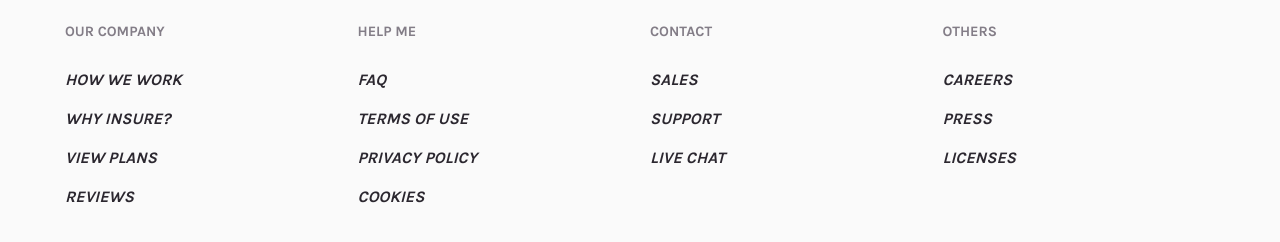
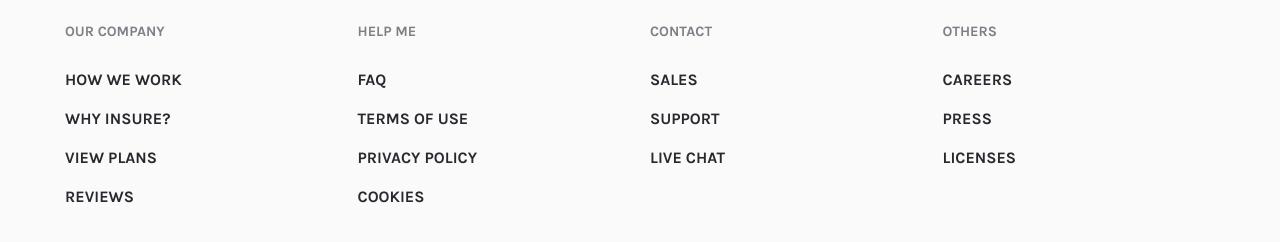
Before and after one commit to Fran3103/insure-landing, a React (Create React App) app: page / in a window 1280 px wide. Shown: the part 1739-1981 px from the top of the page. Built offline with nearby package versions, Linux system fonts and the light colour scheme.

Commit message:
arreglo de links

```diff
--- a/src/estilos/footer.module.css
+++ b/src/estilos/footer.module.css
@@ -20,6 +20,8 @@
 
 .link{
     cursor: pointer;
+
+    list-style: none;
 }
 
 .logosContainer{
--- a/src/screen/footer.js
+++ b/src/screen/footer.js
@@ -109,11 +109,11 @@
                                     <ul className={style.listaCompany}>
                                         {
                                             linksCompany.map((x) => (
-                                                <i  key={x.id} className={style.link}>
+                                                <li  key={x.id} className={style.link}>
                                                     {
                                                         x.link
                                                     }
-                                                </i>
+                                                </li>
                                             ))
                                         }
 
@@ -127,11 +127,11 @@
                         <ul className={style.listaHelp}>
                             {
                                 linksHelp.map((x) => (
-                                    <i key={x.id} className={style.link}>
+                                    <li key={x.id} className={style.link}>
                                         {
                                             x.link
                                         }
-                                    </i>
+                                    </li>
                                 ))
                             }
 
@@ -145,11 +145,11 @@
                         <ul className={style.listaContact}>
                             {
                                 linksContact.map((x) => (
-                                    <i key={x.id} className={style.link}>
+                                    <li key={x.id} className={style.link}>
                                         {
                                             x.link
                                         }
-                                    </i>
+                                    </li>
                                 ))
                             }
 
@@ -163,11 +163,11 @@
                         <ul className={style.listaOthers}>
                             {
                                 linksOthers.map((x) => (
-                                    <i key={x.id} className={style.link}>
+                                    <li key={x.id} className={style.link}>
                                         {
                                             x.link
                                         }
-                                    </i>
+                                    </li>
                                 ))
                             }
 
```
